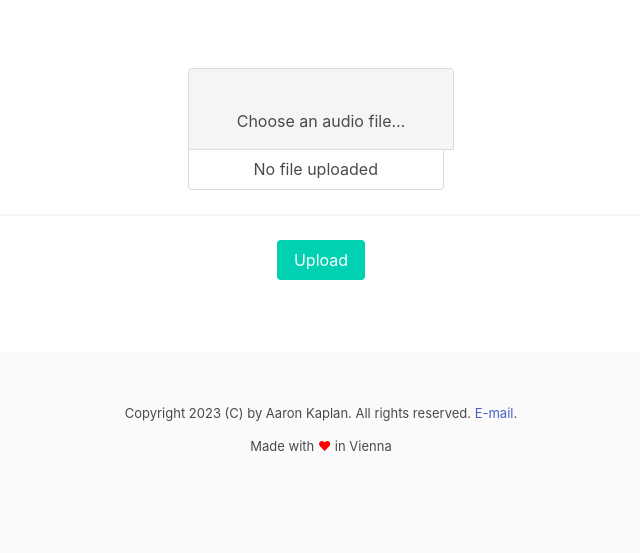
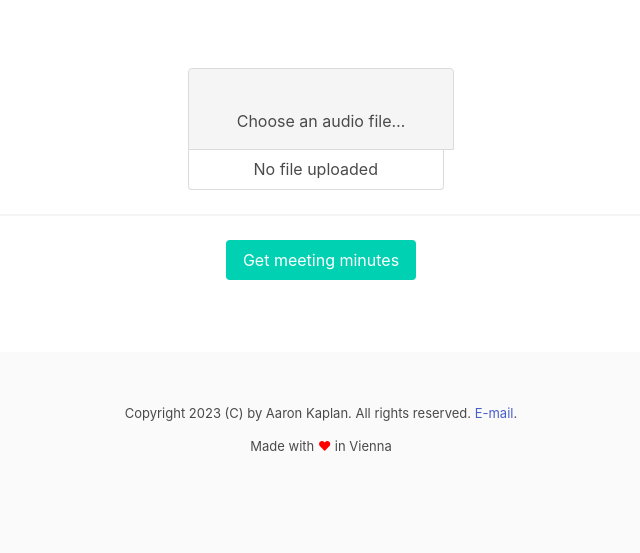
Before and after one commit to ruzko/xscriber, a FastAPI app: page / in a window 1280 px wide. Shown: the part 306-859 px from the top of the page, without its empty margins (319-959 px from the left). Run offline with FastAPI, Linux system fonts and the light colour scheme.

Commit message:
minor UI button change.

```diff
--- a/templates/index.html
+++ b/templates/index.html
@@ -73,7 +73,7 @@
                         </div>
                         <div><hr/></div>
                         <div class="control">
-                            <button class="button is-primary">Upload</button>
+                            <button class="button is-primary">Get meeting minutes</button>
                         </div>
                     </form>
                 </div>
```
